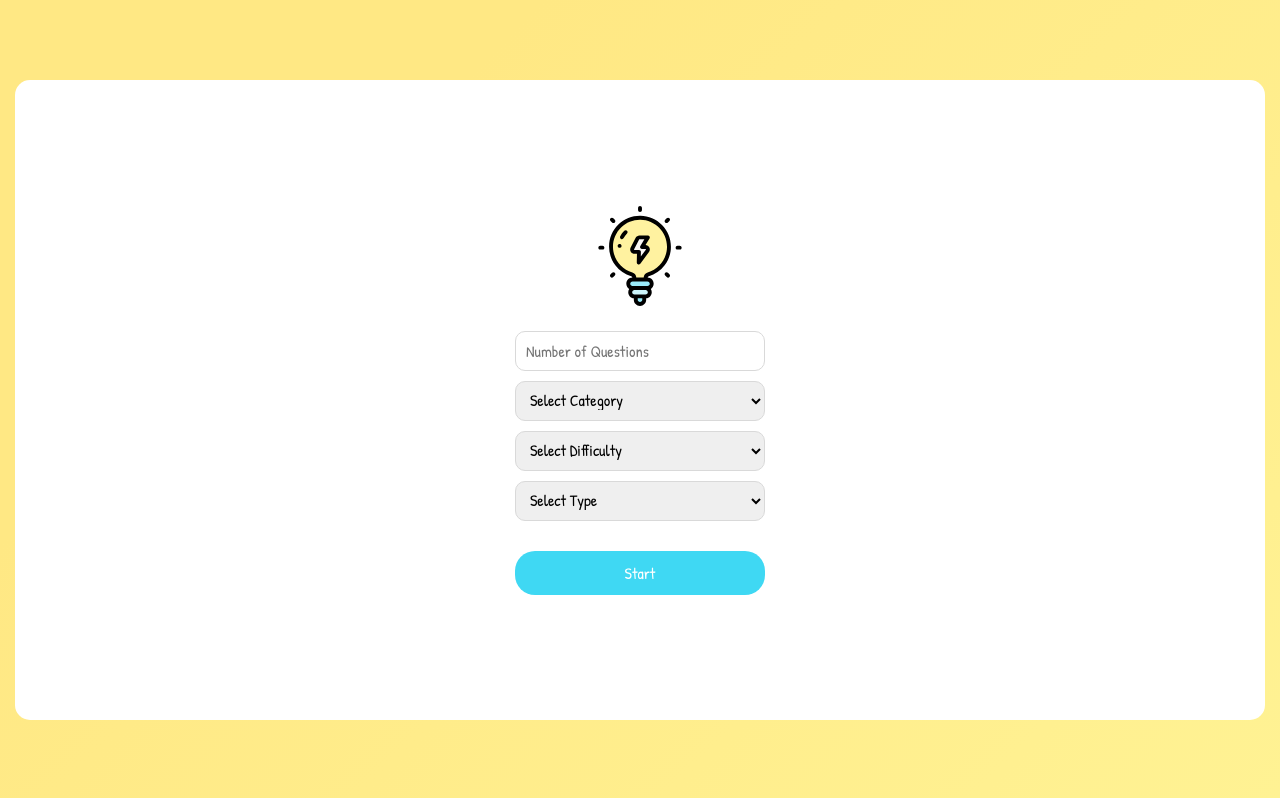
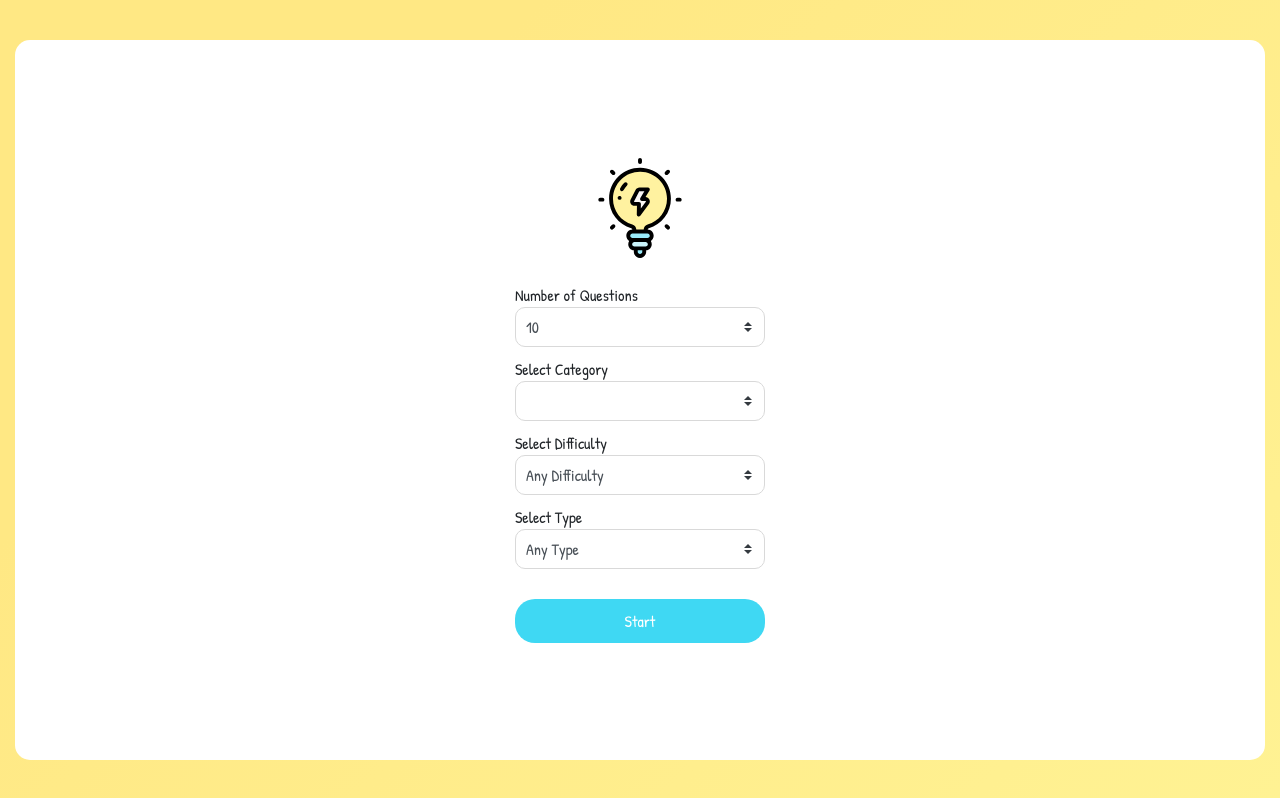
Before and after one commit to narioalvin/vue-practquiz, a Vue app: page / in a window 1280 px wide. Built offline with nearby package versions, Linux system fonts and the light colour scheme; no server answers.

Commit message:
setup page

```diff
--- a/src/App.vue
+++ b/src/App.vue
@@ -20,7 +20,5 @@ export default {
   src: url('./assets/font/PatrickHand-Regular.ttf');
   src: local('PatrickHand Regular'), local('PatrickHand-Regular'),
     url('./assets/font/PatrickHand-Regular.ttf') format('opentype');
-  // font-weight: normal;
-  // font-style: normal;
 }
 </style>
--- a/src/components/Setup.vue
+++ b/src/components/Setup.vue
@@ -4,32 +4,39 @@
       <div class="top-img">
         <img src="../assets/img/idea.svg" width="100" />
       </div>
-      <div>
-        <input type="number" placeholder="Number of Questions" />
+      <div class="select-container">
+        <label for="numbers">Number of Questions</label>
+        <b-form-select
+          v-model="number"
+          name="numbers"
+          :options="numbers"
+        ></b-form-select>
       </div>
-      <div>
-        <select v-model="category">
-          <option disabled value="">Select Category</option>
-          <option value="saab">Saab</option>
-          <option value="mercedes">Mercedes</option>
-          <option value="audi">Audi</option>
-        </select>
+      <div class="select-container">
+        <label for="categories">Select Category</label>
+        <b-form-select
+          v-model="category"
+          name="categories"
+          :options="categories"
+          value-field="id"
+          text-field="name"
+        ></b-form-select>
       </div>
-      <div>
-        <select v-model="difficulty">
-          <option disabled value="">Select Difficulty</option>
-          <option value="saab">Saab</option>
-          <option value="mercedes">Mercedes</option>
-          <option value="audi">Audi</option>
-        </select>
+      <div class="select-container">
+        <label for="difficulties">Select Difficulty</label>
+        <b-form-select
+          v-model="difficulty"
+          name="difficulties"
+          :options="difficulties"
+        ></b-form-select>
       </div>
-      <div>
-        <select v-model="type">
-          <option disabled value="">Select Type</option>
-          <option value="saab">Saab</option>
-          <option value="mercedes">Mercedes</option>
-          <option value="audi">Audi</option>
-        </select>
+      <div class="select-container">
+        <label for="difficulties">Select Type</label>
+        <b-form-select
+          v-model="type"
+          name="types"
+          :options="types"
+        ></b-form-select>
       </div>
       <div>
         <button class="primary" @click="start">Start</button>
@@ -43,36 +50,65 @@ export default {
   name: 'Setup',
   data() {
     return {
+      opentbAPI: 'https://opentdb.com/api.php?',
+      numbers: [],
+      categories: [],
+      difficulties: [
+        { value: '', text: 'Any Difficulty' },
+        { value: 'easy', text: 'Easy' },
+        { value: 'medium', text: 'Medium' },
+        { value: 'hard', text: 'Hard' },
+      ],
+      types: [
+        { value: '', text: 'Any Type' },
+        { value: 'multiple', text: 'Multiple Choice' },
+        { value: 'boolean', text: 'True / False' },
+      ],
+      number: '10',
       category: '',
       difficulty: '',
       type: '',
       showSetup: true,
+      questions: [],
     };
   },
   created() {
-    this.getData();
-    console.log(this.value);
+    for (let i = 1; i <= 50; i++) {
+      this.numbers.push(i);
+    }
+    this.getCategories();
   },
   methods: {
-    getData() {
-      fetch(`https://opentdb.com/api.php?amount=13`)
+    getCategories() {
+      fetch('https://opentdb.com/api_category.php/')
         .then((result) => {
           return result.json();
         })
         .then((results) => {
-          console.log(results);
+          results.trivia_categories.unshift({ id: '', name: 'Any Category' });
+          this.categories = results.trivia_categories;
         });
     },
     start() {
-      const element = document.querySelector('.setup-container');
-      element.style['-webkit-animation'] = 'animRight .3s forwards';
+      fetch(
+        `${this.opentbAPI}amount=${this.number}&category=${this.category}&difficulty=${this.difficulty}&type=${this.type}`
+      )
+        .then((result) => {
+          return result.json();
+        })
+        .then((results) => {
+          this.questions = results.results;
+          console.log(this.questions);
+        });
+      // const element = document.querySelector('.setup-container');
+      // element.style['-webkit-animation'] = 'animRight .3s forwards';
 
-      setTimeout(() => {
-        this.$router.push({
-          name: 'Question',
-        });
-      }, 500);
-    },
+      // setTimeout(() => {
+      //   this.$router.push({
+      //     name: 'Question',
+      //   });
+      // }, 500);
+    }
   },
 };
 </script>
@@ -117,6 +153,11 @@ export default {
     &:hover {
       background: #0eb9d8;
     }
+  }
+
+  .select-container {
+    display: flex;
+    flex-direction: column;
   }
 }
 
--- a/src/main.js
+++ b/src/main.js
@@ -1,11 +1,10 @@
 import Vue from 'vue'
 import App from './App.vue'
 import router from './router'
-import { BDropdown, BDropdownItem, BButton } from 'bootstrap-vue';
+import { BButton, BFormSelect } from 'bootstrap-vue';
 
-Vue.component('b-dropdown', BDropdown);
-Vue.component('b-dropdown-item', BDropdownItem);
 Vue.component('b-button', BButton);
+Vue.component('b-form-select', BFormSelect);
 
 Vue.config.productionTip = false
 
--- a/src/styles/main.scss
+++ b/src/styles/main.scss
@@ -25,7 +25,7 @@
 
 section {
   @include flex(center, center, column);
-  height: 80vh;
+  height: 90vh;
   width: 100%;
   background: #ffffff;
   margin: 0 15px;
```
